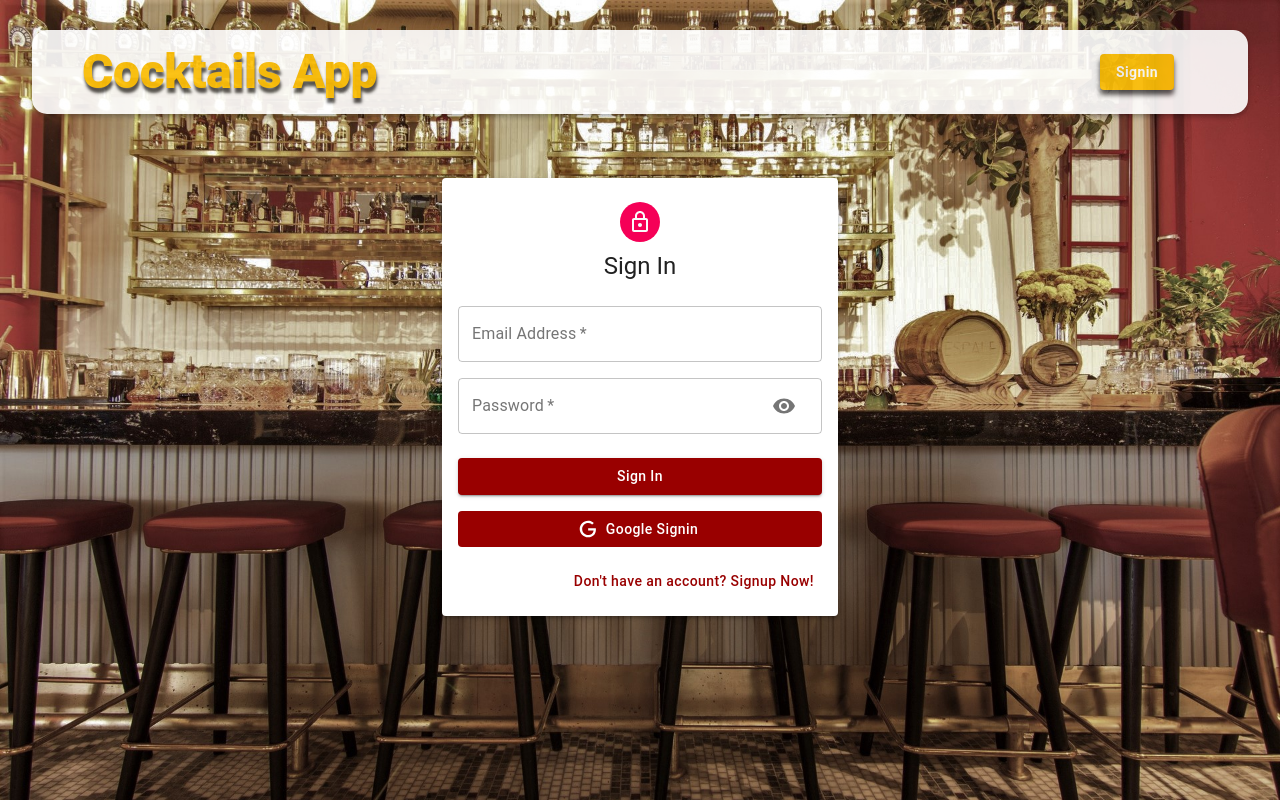
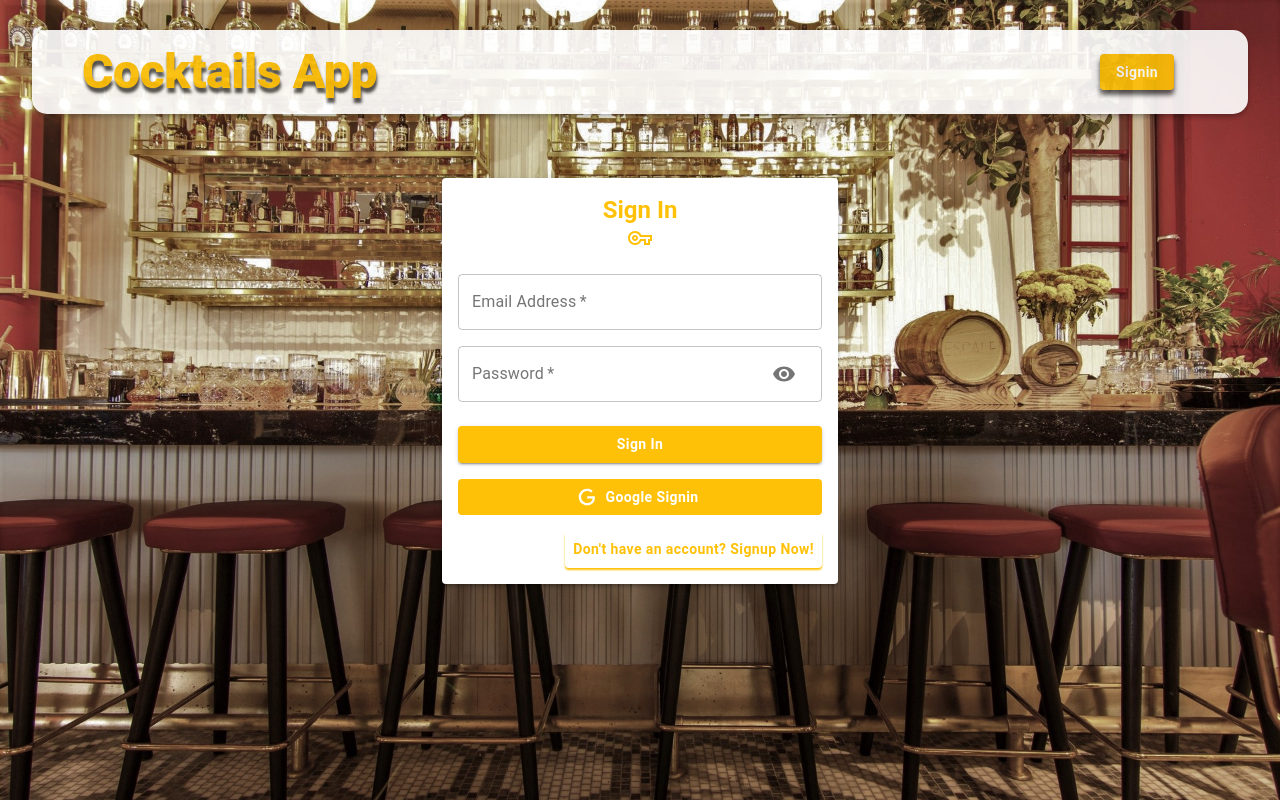
Before and after one commit to JawadBish/cocktails-project, a React (Create React App) app in the folder client/: page /auth in a window 1280 px wide. Built offline with nearby package versions, Linux system fonts and the light colour scheme; a web font is replaced by a local one.

Commit message:
login and signup design

```diff
--- a/client/src/components/Auth/Auth.js
+++ b/client/src/components/Auth/Auth.js
@@ -2,7 +2,8 @@ import React, { useState } from 'react'
 import { Avatar, Button, Paper, Grid, Typography, Container } from '@material-ui/core';
 import useStyles from './styles';
 import Input from './Input';
-import LockoutlinedIcon from '@material-ui/icons/LockOutlined'
+import LockoutlinedIcon from '@material-ui/icons/LockOutlined';
+import VpnKeyOutlinedIcon from '@material-ui/icons/VpnKeyOutlined';
 import { useHistory } from 'react-router-dom';
 import { GoogleLogin } from 'react-google-login';
 import Icon from './Icon';
@@ -64,10 +65,8 @@ const Auth = () => {
         <div>
             <Container component="main" maxWidth="xs">
                 <Paper className={styleclass.paper} elevation={3}>
-                    <Avatar className={styleclass.avatar}>
-                        <LockoutlinedIcon />
-                    </Avatar>
-                    <Typography variant="h5">{isSignup ? 'Sign Up' : 'Sign In'} </Typography>
+                    <Typography variant="h5" style={{ textTransform: 'none', color: '#ffc107', fontWeight: "bolder" }} >{isSignup ? 'Sign Up' : 'Sign In'} </Typography>
+                    <VpnKeyOutlinedIcon style={{ background: '#FFFFFF', color: '#ffc107' }} />
                     <form className={styleclass.form} onSubmit={handleSubmit}>
                         <Grid container spacing={2}>
                             {
@@ -83,14 +82,14 @@ const Auth = () => {
                             <Input name="password" label="Password" handleChange={handleChange} type={showPassword ? "text" : "password"} handleShowPassword={handleShowPassword} />
                             {isSignup && <Input name="confirmPassword" label="Repreat Password" handleChange={handleChange} type="password" />}
                         </Grid>
-                        <Button type="submit" fullWidth variant="contained" style={{ textTransform: 'none', backgroundColor: '#990000', color: '#FFFFFF' }} className={styleclass.submit}>
+                        <Button type="submit" fullWidth variant="contained" style={{ textTransform: 'none', backgroundColor: '#ffc107', color: '#FFFFFF', fontWeight: "bold" }} className={styleclass.submit}>
                             {isSignup ? 'Sign Up' : 'Sign In'}
                         </Button>
                         <GoogleLogin
                             clientId="429236482809-rt0ur63bkeq084m2pn5tk3v4q0q6ro48.apps.googleusercontent.com"
                             render={(renderProps) => (
                                 <Button className={styleclass.googleButton}
-                                    style={{ textTransform: 'none', backgroundColor: '#990000', color: '#FFFFFF' }}
+                                    style={{ textTransform: 'none', backgroundColor: '#ffc107', color: '#FFFFFF', fontWeight: "bold" }}
                                     fullWidth
                                     onClick={renderProps.onClick}
                                     startIcon={<Icon />}
@@ -104,7 +103,7 @@ const Auth = () => {
                         />
                         <Grid container justifyContent="flex-end">
                             <Grid item>
-                                <Button onClick={switchMode} style={{ textTransform: 'none', backgroundColor: '#FFFFFF', color: '#990000' }}>
+                                <Button onClick={switchMode} className={styleclass.withshadow} style={{ textTransform: 'none', color: '#ffc107', fontWeight: "bold" }}>
                                     {isSignup ? 'Already have an account? Login ' : "Don't have an account? Signup Now!"}
                                 </Button>
                             </Grid>
--- a/client/src/components/Auth/styles.js
+++ b/client/src/components/Auth/styles.js
@@ -13,9 +13,13 @@ export default makeStyles((theme) => ({
             margin: theme.spacing(1),
         },
     },
+    withshadow: {
+        boxShadow: '0px 2px 2px #ffc107',
+    },
     avatar: {
         margin: theme.spacing(1),
-        backgroundColor: theme.palette.secondary.main,
+        backgroundColor: 'white',
+        fontSize: 'large'
     },
     form: {
         width: '100%', // Fix IE 11 issue.
```
